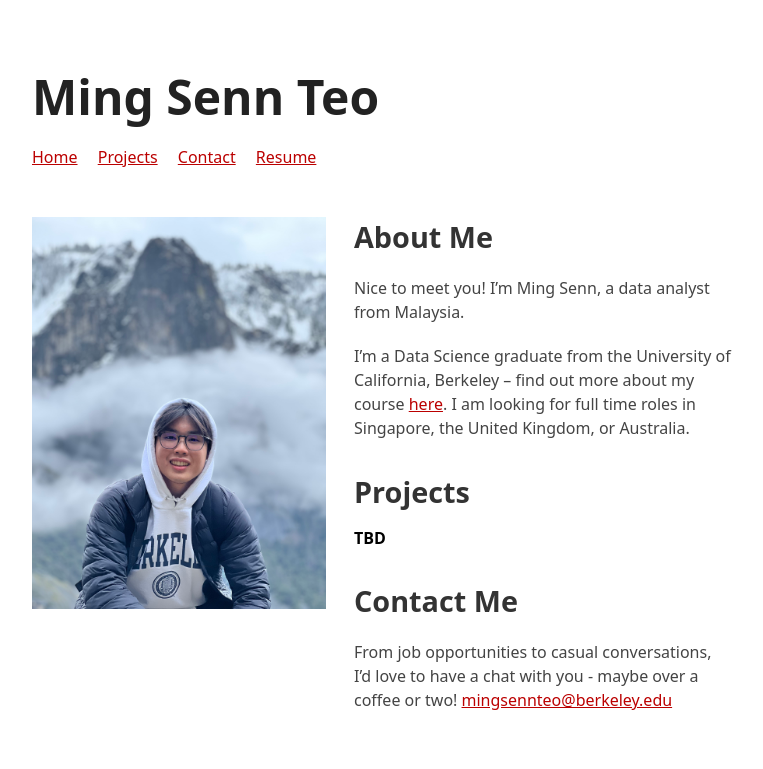
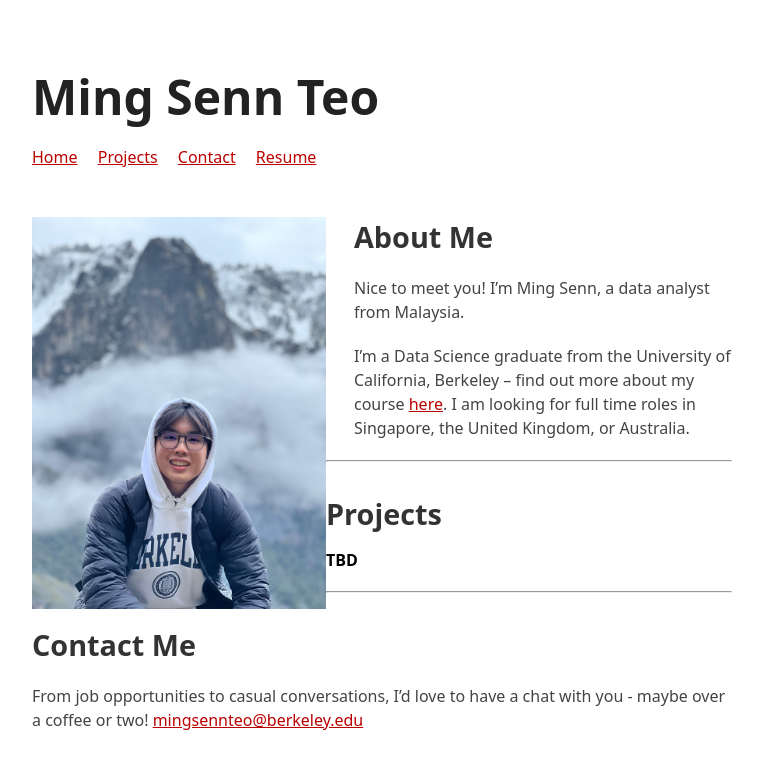
Before and after one commit to MSTeo01/msteo01.github.io, a Jekyll site: the page built from index.md, in a window 1280 px wide. Shown: the top 769 px of the page, without its empty margins (258-1021 px from the left). Built offline with Jekyll 4.4.1, drawn with Linux system fonts in a browser that asks for light colours.

Commit message:
added divider

```diff
--- a/index.md
+++ b/index.md
@@ -18,6 +18,10 @@ Nice to meet you! I'm Ming Senn, a data analyst from Malaysia.
 
 I'm a Data Science graduate from the University of California, Berkeley -- find out more about my course [here](https://cdss.berkeley.edu/dsus/academics/data-science-major). I am looking for full time roles in Singapore, the United Kingdom, or Australia.
 
+</div>
+
+---
+
 <a name='projects'></a>
 
 ## Projects
@@ -26,6 +30,8 @@ I'm a Data Science graduate from the University of California, Berkeley -- find
 
 <a name='contact'></a>
 
+---
+
 ## Contact Me
 
 From job opportunities to casual conversations, I'd love to have a chat with you - maybe over a coffee or two!
```
